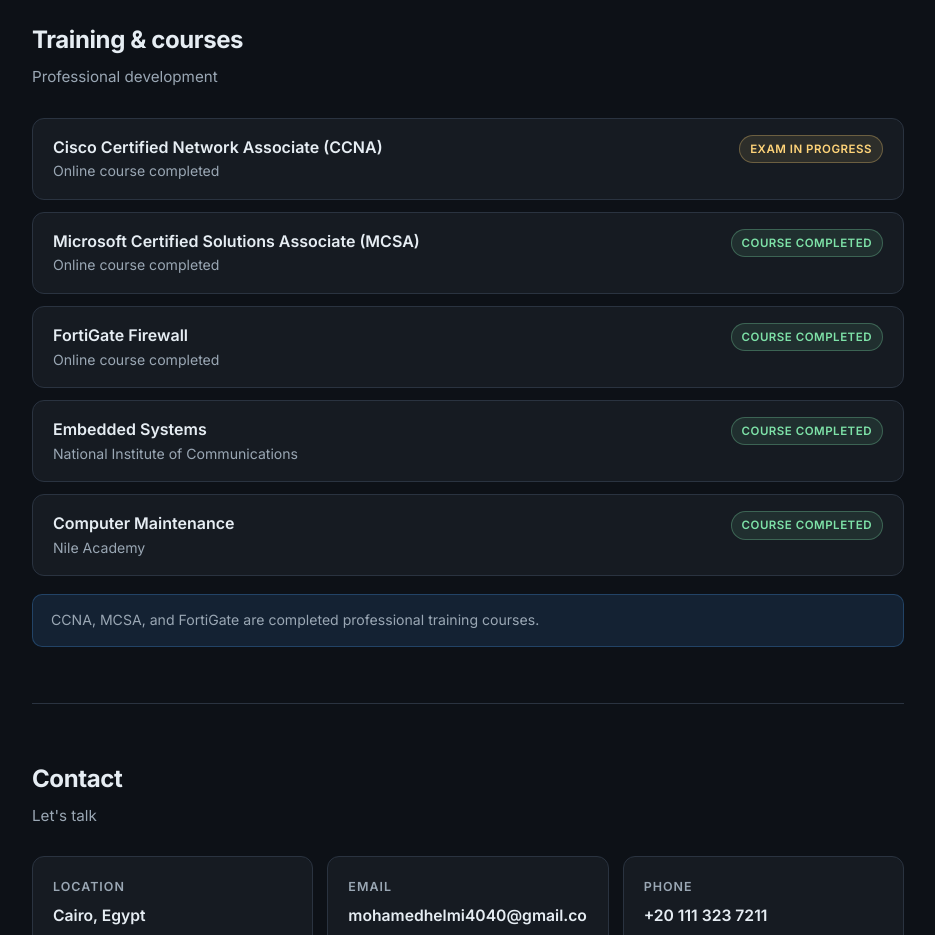
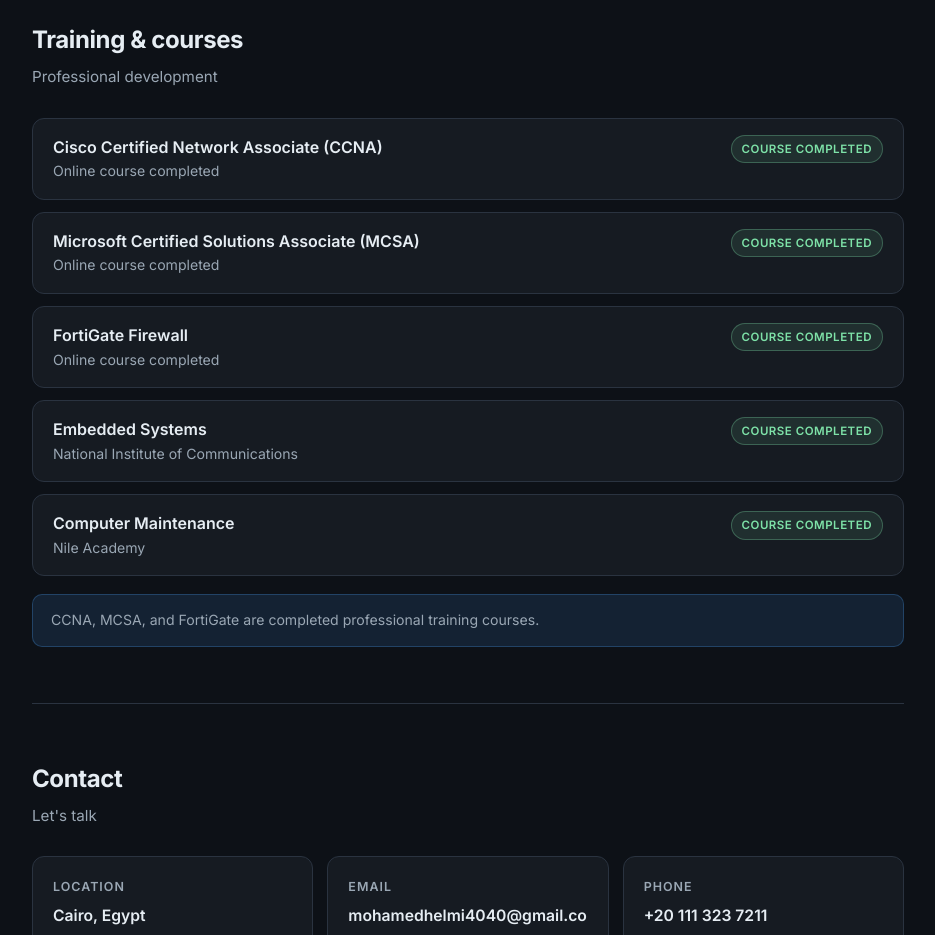
Before and after one commit to MohamedHelmi40/MohamedHelmi40.github.io, a plain HTML site: page index.html in a window 1280 px wide. Shown: the part 2320-3255 px from the top of the page, without its empty margins (172-1107 px from the left). Drawn offline with Linux system fonts and the light colour scheme.

Commit message:
Mark CCNA course completed

```diff
--- a/index.html
+++ b/index.html
@@ -267,7 +267,7 @@
         <h3>Cisco Certified Network Associate (CCNA)</h3>
         <p>Online course completed</p>
       </div>
-      <span class="badge badge-progress">Exam in progress</span>
+      <span class="badge badge-done">Course completed</span>
     </div>
 
     <div class="course">
```
